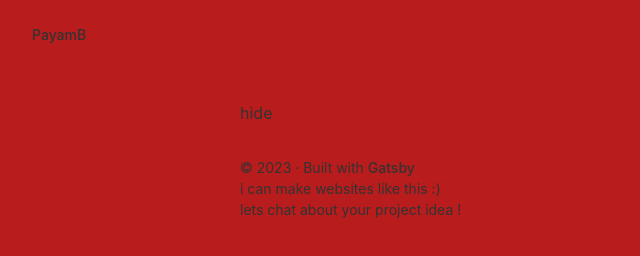
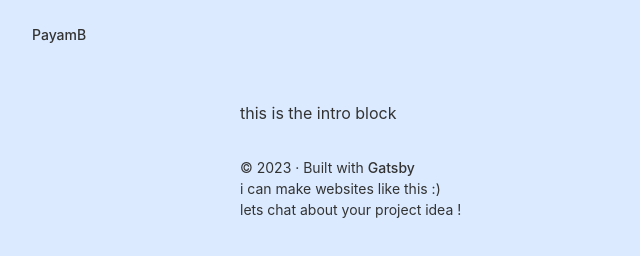
Before and after one commit to beipym/payamb-react, a Gatsby site: page / in a window 1280 px wide. Shown: the whole page, without its empty margins (0-640 px from the left). Built offline with nearby package versions, Linux system fonts and the light colour scheme; Gatsby itself is replaced by a stand-in of ours.

Commit message:
clean up

```diff
--- a/src/components/home/introBlock.js
+++ b/src/components/home/introBlock.js
@@ -1,24 +1,11 @@
 import * as React from 'react';
 import { useEffect , useState } from 'react'
 
-const IntroBlock = ({sampleProp}) => {
-
-  const [index, setIndex] = useState(0);
-
-  useEffect(()=>{
-    console.log(index);
-
-    return () => {
-      console.log('Component deleted');
-      };
-    },[]);
-
-
+const IntroBlock = () => {
 
   return (
-    <div className="" onClick={()=>{setIndex(index+1); console.log(index)}}>
+    <div className="" onClick={()=>{}}>
         this is the intro block
-        {sampleProp}
     </div>
   )}
 
--- a/src/components/interactive-bg/interactiveBackground.js
+++ b/src/components/interactive-bg/interactiveBackground.js
@@ -6,7 +6,7 @@ const InteractiveBackground = ({sampleProp}) => {
 
 
   return (
-    <div className="bg-red-700 w-full h-full" >
+    <div className="bg-blue-100 w-full h-full" >
         {sampleProp}
     </div>
   )}
--- a/src/pages/index.js
+++ b/src/pages/index.js
@@ -6,17 +6,15 @@ import IntroBlock from "../components/home/introBlock"
 
 const IndexPage = () => {
 
-  let hide = false;
-  function setHide (){ hide = !hide; console.log('cc')}
-  const dom = (
+  const indexPageElement = (
     <Layout>
 
-      <button onClick={setHide}> hide </button>
+      <IntroBlock></IntroBlock>
 
     </Layout>
     )
 
-  return dom;
+  return indexPageElement;
 }
 
 /**
```
